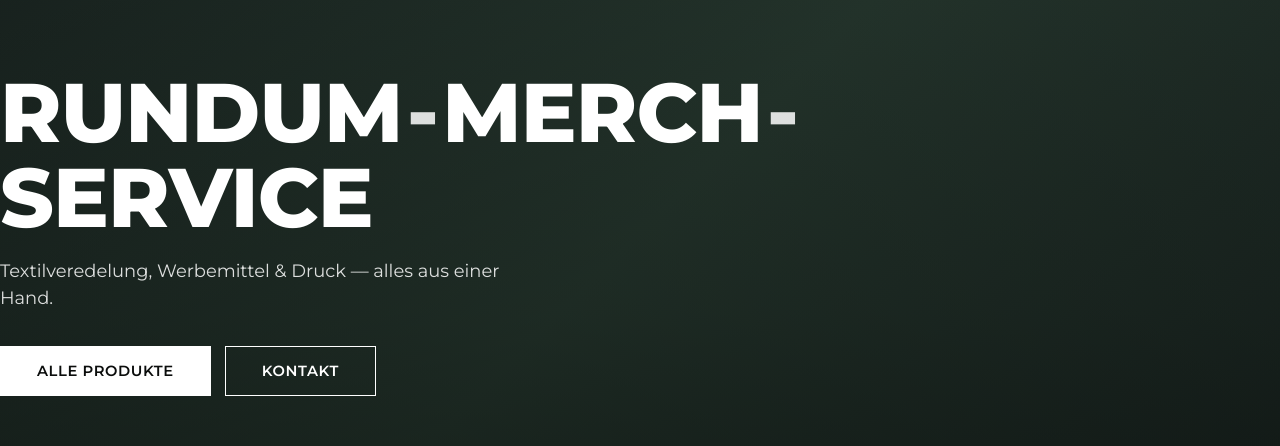
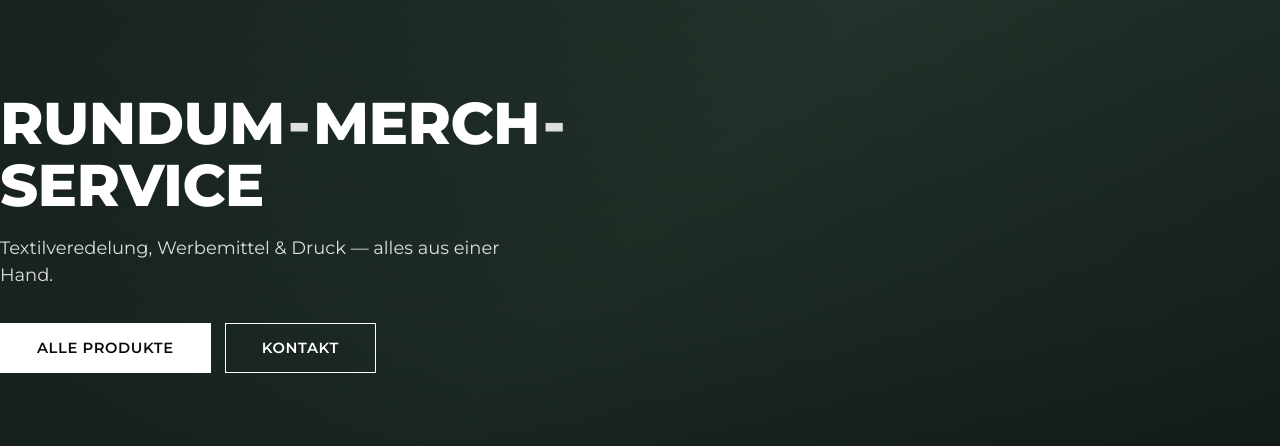
Before and after one commit to buse191213-cmd/inkii, a Next.js app: page / in a window 1280 px wide. Shown: the part 167-613 px from the top of the page. Built offline with nearby package versions, Linux system fonts and the light colour scheme; no server answers; the database is empty.

Commit message:
Smaller hero title + more side padding

```diff
--- a/src/app/globals.css
+++ b/src/app/globals.css
@@ -1143,16 +1143,16 @@ body:has(.hero-full) header.site .burger span{background:#fff}
 .hero-full{position:relative;width:100%;height:100vh;min-height:600px;
   display:flex;align-items:center;justify-content:flex-start;
   overflow:hidden;background:#0b0d0c;color:#fff;
-  padding:80px clamp(24px,5vw,80px)}
+  padding:80px clamp(40px,8vw,140px)}
 .hero-bg-video,.hero-bg-fallback{position:absolute;inset:0;
   width:100%;height:100%;object-fit:cover;z-index:0}
 .hero-bg-fallback{background:linear-gradient(135deg,#1d2825 0%,#2f4439 50%,#1d2825 100%)}
 .hero-overlay{position:absolute;inset:0;background:linear-gradient(
   to bottom,rgba(8,12,10,.25) 0%,rgba(8,12,10,.45) 60%,rgba(8,12,10,.70) 100%);z-index:1}
-.hero-content{position:relative;z-index:2;text-align:left;max-width:900px;width:100%}
+.hero-content{position:relative;z-index:2;text-align:left;max-width:780px;width:100%}
 .hero-title{font-family:var(--display);font-weight:800;
-  font-size:clamp(2.4rem,6.5vw,5.6rem);
-  line-height:1.02;letter-spacing:-.01em;margin:0;color:#fff}
+  font-size:clamp(1.9rem,4.6vw,4rem);
+  line-height:1.05;letter-spacing:-.01em;margin:0;color:#fff}
 .hero-dash{display:inline-block;margin:0 .05em;color:#fff;opacity:.85}
 .hero-sub{font-family:var(--body);font-size:clamp(.95rem,1.4vw,1.18rem);
   margin:18px 0 0;max-width:540px;color:rgba(255,255,255,.85);
```
